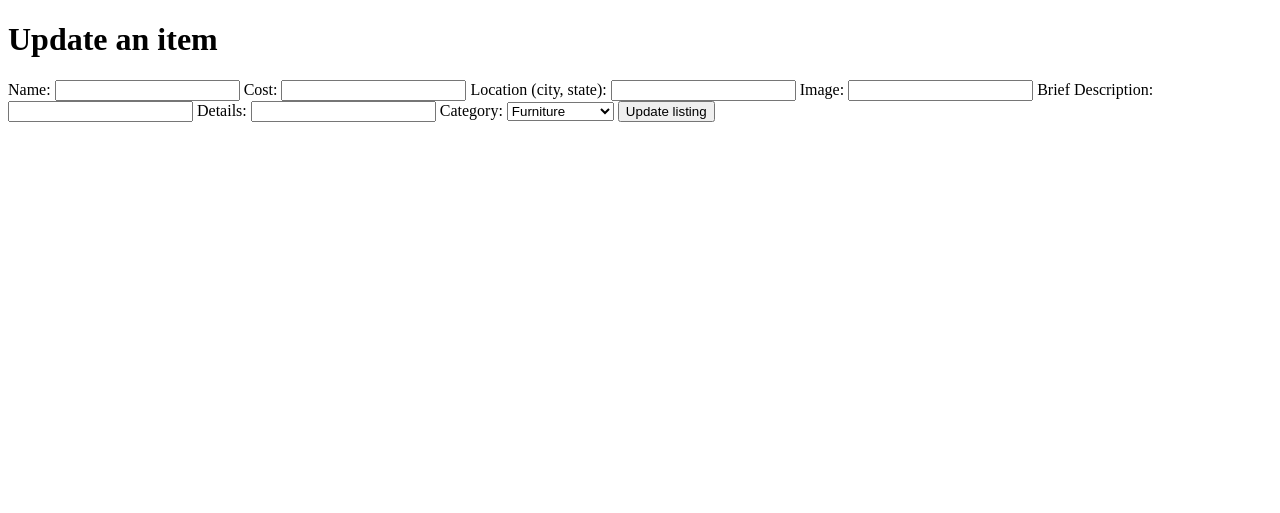
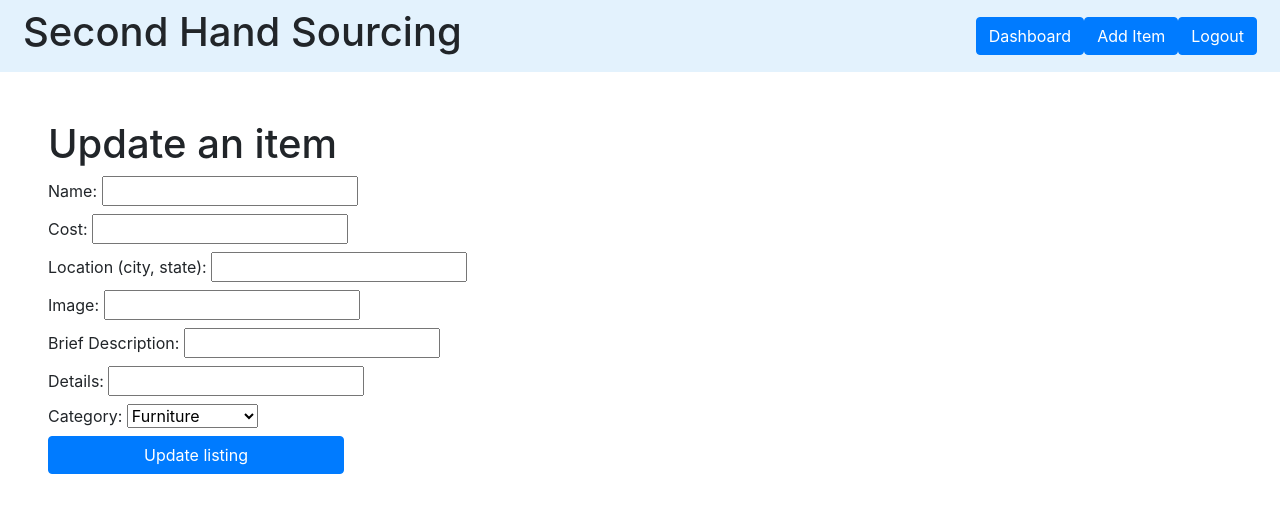
Before and after one commit to SecondHandSourcing/SecondHandSourcing, a Flask app: page /item/1/edit in a window 1280 px wide. Shown: the top 513 px of the page. Run offline with Flask 2, Linux system fonts and the light colour scheme; the visitor is signed in with stand-in values (Sample User, id 1); data that the repository does not hold is empty; some libraries are stand-ins or nearby versions.

Commit message:
update styling

```diff
--- a/flask_app/templates/dashboard.html
+++ b/flask_app/templates/dashboard.html
@@ -5,19 +5,21 @@
     <meta http-equiv="X-UA-Compatible" content="IE=edge">
     <meta name="viewport" content="width=device-width, initial-scale=1.0">
     <link rel="stylesheet" href="https://stackpath.bootstrapcdn.com/bootstrap/4.3.1/css/bootstrap.min.css" integrity="sha384-ggOyR0iXCbMQv3Xipma34MD+dH/1fQ784/j6cY/iJTQUOhcWr7x9JvoRxT2MZw1T" crossorigin="anonymous">
-    <link rel="stylesheet" href="style.css">
     <title>Dashboard</title>
 </head>
 <body class="container-md">
     <div>
         <nav class="navbar p-2" style="background-color: #e3f2fd;">
-            <div class="container-fluid">
+            <div class="row container-fluid">
                 <h1 class="display-6 fw-bold">Second Hand Sourcing</h1>
                 <div class="btn-group " role="group" aria-label="Basic example">
                     <a href="/dashboard"><button type="button" class="btn btn-primary">Dashboard</button></a>
                     <a href="/item/add"><button type="button" class="btn btn-primary">Add Item</button></a>
                     <a href="/user/logout"><button type="button" class="btn btn-primary">Logout</button></a>
                 </div>
+            </div>
+            <div class="row container-fluid">
+                <p>Welcome {{user.first_name}}</p>
             </div>
         </nav>
         <main class="d-flex justify-content-start">
--- a/flask_app/templates/update.html
+++ b/flask_app/templates/update.html
@@ -4,9 +4,10 @@
     <meta charset="UTF-8">
     <meta http-equiv="X-UA-Compatible" content="IE=edge">
     <meta name="viewport" content="width=device-width, initial-scale=1.0">
+    <link rel="stylesheet" href="https://stackpath.bootstrapcdn.com/bootstrap/4.3.1/css/bootstrap.min.css" integrity="sha384-ggOyR0iXCbMQv3Xipma34MD+dH/1fQ784/j6cY/iJTQUOhcWr7x9JvoRxT2MZw1T" crossorigin="anonymous">
     <title>Edit Item</title>
 </head>
-<body class="m-5">
+<body class="container-md">
     <!-- Jinja for error message -->
         {% with messages = get_flashed_messages() %}
             {% if messages %}
@@ -15,8 +16,17 @@
                 {% endfor %}
             {% endif %}
         {% endwith %}
-
-    <div>
+    <nav class="navbar p-2" style="background-color: #e3f2fd;">
+        <div class="container-fluid">
+            <h1 class="display-6 fw-bold">Second Hand Sourcing</h1>
+            <div class="btn-group " role="group" aria-label="Basic example">
+                <a href="/dashboard"><button type="button" class="btn btn-primary">Dashboard</button></a>
+                <a href="/item/add"><button type="button" class="btn btn-primary">Add Item</button></a>
+                <a href="/user/logout"><button type="button" class="btn btn-primary">Logout</button></a>
+            </div>
+        </div>
+    </nav>
+    <div class="m-5">
         <h1>Update an item</h1>
 
         <form action="/item/{{ item.id }}/update" method="post" class="form d-flex flex-column">
--- a/flask_app/templates/viewItem.html
+++ b/flask_app/templates/viewItem.html
@@ -4,11 +4,11 @@
     <meta charset="UTF-8">
     <meta http-equiv="X-UA-Compatible" content="IE=edge">
     <meta name="viewport" content="width=device-width, initial-scale=1.0">
-    <link href="https://cdn.jsdelivr.net/npm/bootstrap@5.2.2/dist/css/bootstrap.min.css" rel="stylesheet" integrity="sha384-Zenh87qX5JnK2Jl0vWa8Ck2rdkQ2Bzep5IDxbcnCeuOxjzrPF/et3URy9Bv1WTRi" crossorigin="anonymous">
+    <link rel="stylesheet" href="https://stackpath.bootstrapcdn.com/bootstrap/4.3.1/css/bootstrap.min.css" integrity="sha384-ggOyR0iXCbMQv3Xipma34MD+dH/1fQ784/j6cY/iJTQUOhcWr7x9JvoRxT2MZw1T" crossorigin="anonymous">
     <title>View Item</title>
 </head>
 <body class="container-md">
-    <!-- <div class="container-md"> -->
+    <div>
         <nav class="navbar p-2" style="background-color: #e3f2fd;">
             <div class="container-fluid">
                 <h1 class="display-6 fw-bold">Second Hand Sourcing</h1>
@@ -64,6 +64,6 @@
                 </div>
             </div>
         </div>
-    <!-- </div> -->
+    </div>
 </body>
 </html>
```
Also changed, not shown: flask_app/templates/createItem.html (+11 -3 lines).
